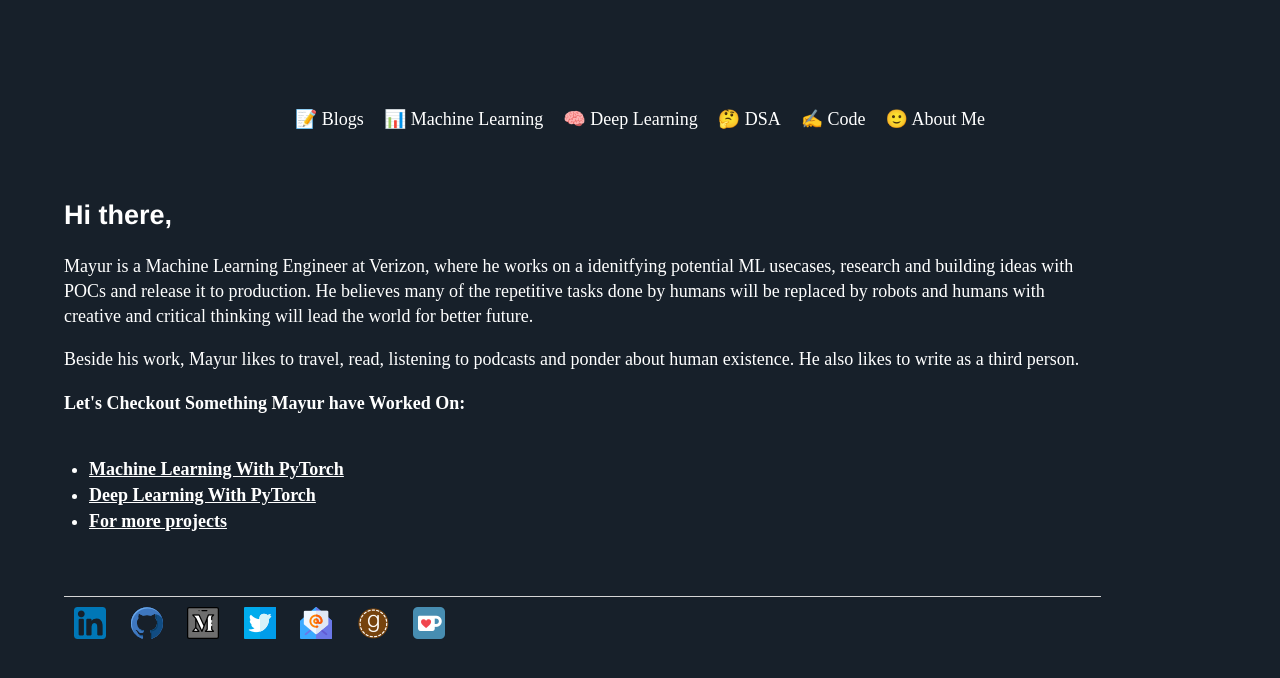
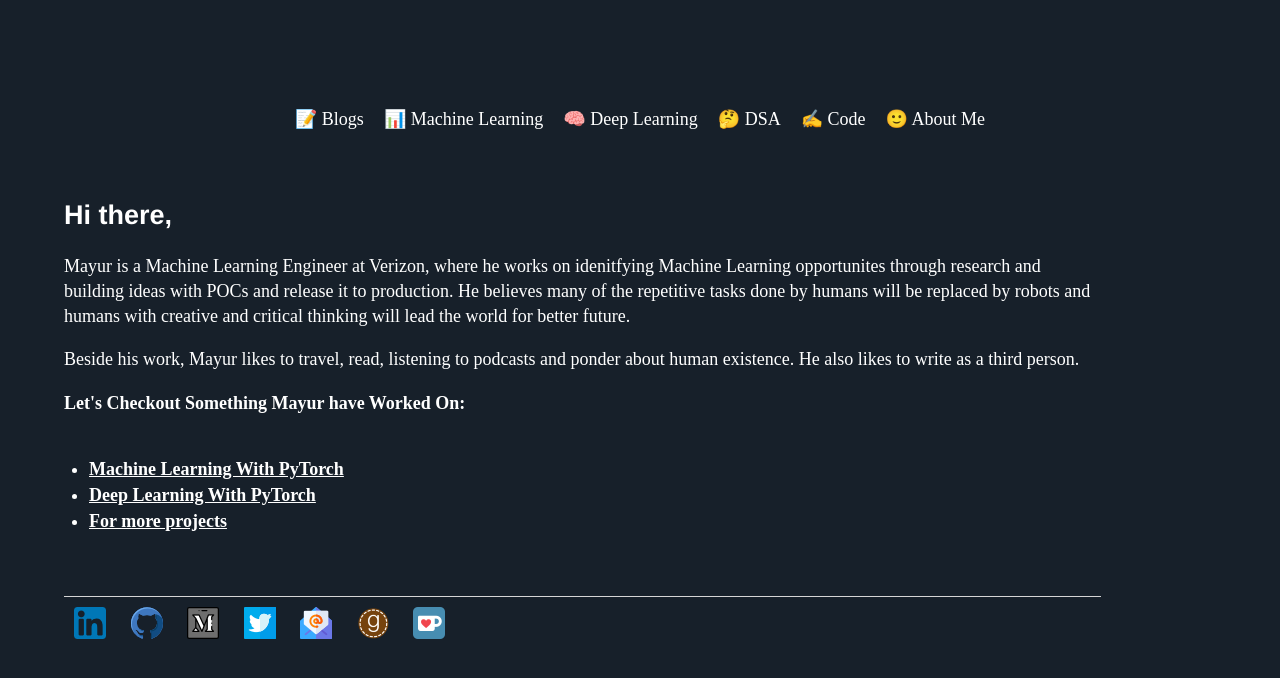
Before and after one commit to Mayurji/mayurji.github.io, a Jekyll site: the page built from about/index.html, in a window 1280 px wide. Shown: the top 678 px of the page. Built offline with Jekyll 4.4.1, drawn with Linux system fonts in a browser that asks for light colours; nearby versions of some CDN libraries.

Commit message:
Update index.html

```diff
--- a/about/index.html
+++ b/about/index.html
@@ -12,7 +12,7 @@ title: Math + Computing = AI
 <div>
 <p>
 	<h2>Hi there,</h2>
-	<p>Mayur is a Machine Learning Engineer at Verizon, where he works on a idenitfying potential ML usecases, research and
+	<p>Mayur is a Machine Learning Engineer at Verizon, where he works on idenitfying Machine Learning opportunites through research and
 	building ideas with POCs and release it to production. He believes many of the repetitive tasks done by humans will be replaced by robots and humans
 	with creative and critical thinking will lead the world for better future.</p>
 
```
